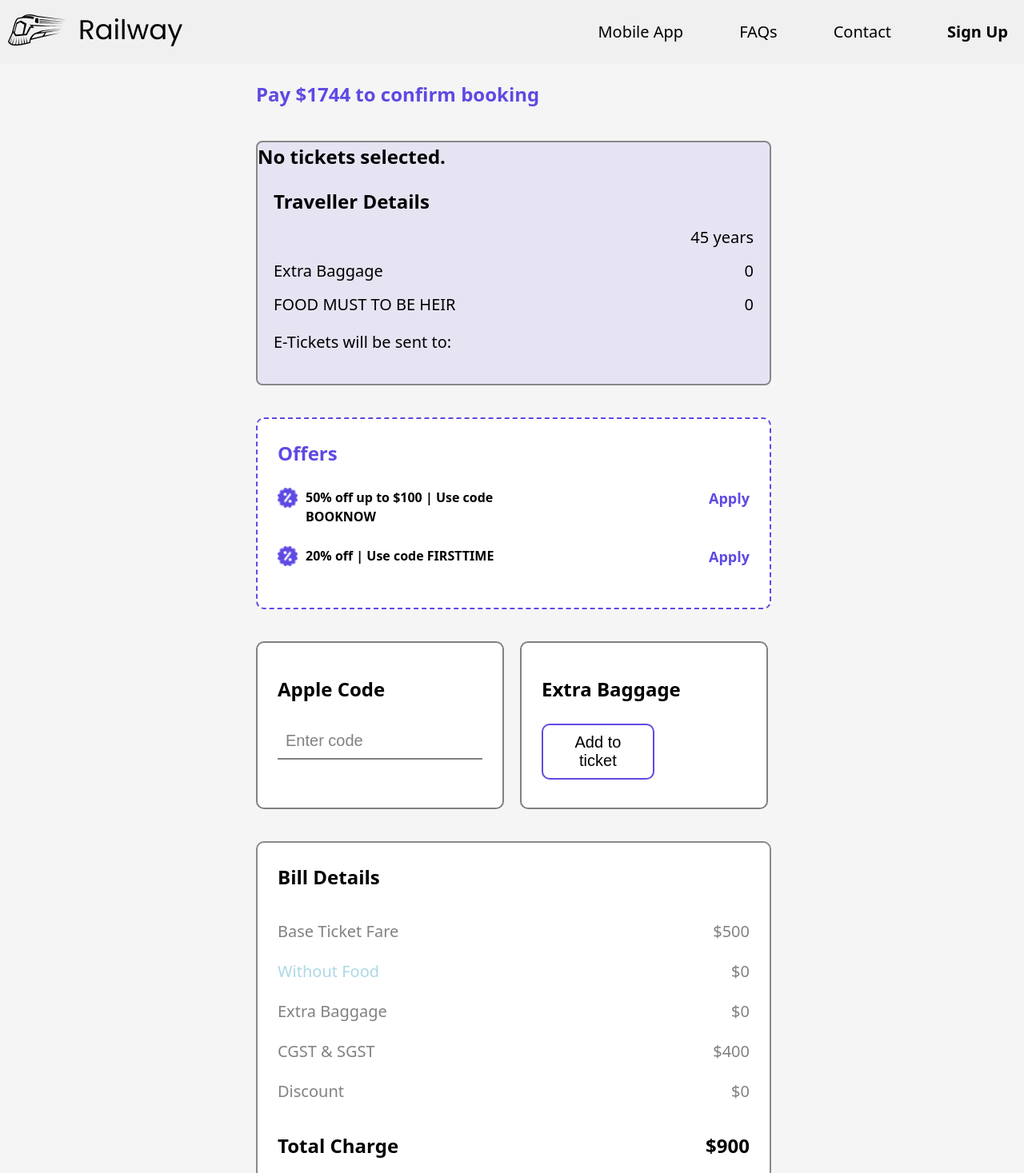
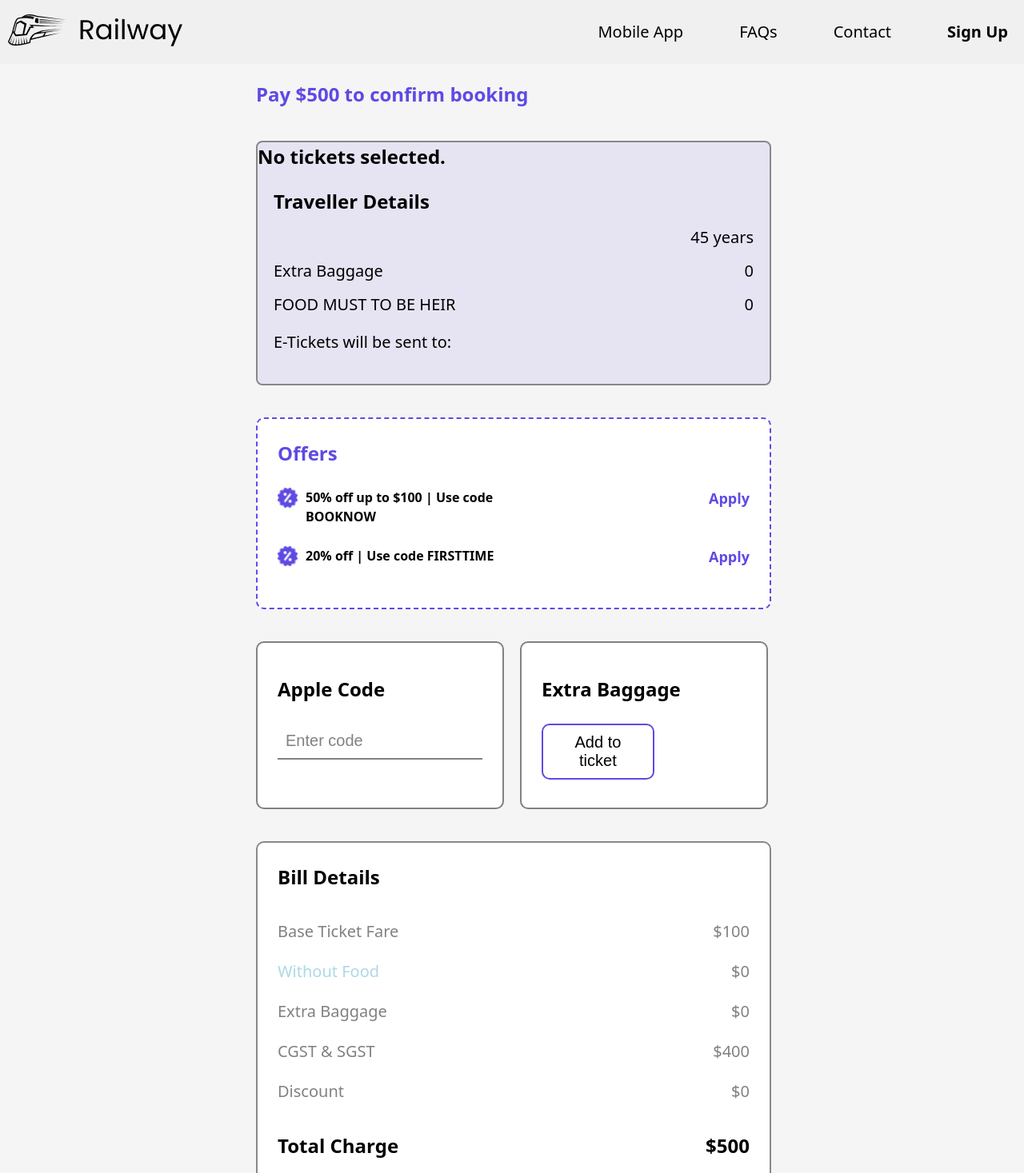
Before and after one commit to RiakhinEvgeniy/react-railway-tickets, a React (Vite) app in the folder railway-tickets/: page /payment in a window 1280 px wide. Shown: the top 1467 px of the page at 80% size. Built offline with nearby package versions, Linux system fonts and the light colour scheme.

Commit message:
ADDED: promo code to the ticket.

```diff
--- a/railway-tickets/src/components/Inputs/TextInput.tsx
+++ b/railway-tickets/src/components/Inputs/TextInput.tsx
@@ -36,7 +36,6 @@ function TextInput({
   const homePage = location.pathname === '/';
   const [isClick, setIsClick] = useState<boolean>(false);
   const dispatch = useDispatch<AppDispatch>();
-  // const citiesData = useSelector((state: RootState) => state.cityData.cities); //cityData из store.ts; cities из sitiesSlice
   const citiesData = useSelector(selectAllCitiesArray); //cityData из store.ts; cities из sitiesSlice
   const isLoading = useSelector((state: RootState) => state.cityData.isLoading);
 
--- a/railway-tickets/src/components/apply/Apply.tsx
+++ b/railway-tickets/src/components/apply/Apply.tsx
@@ -1,10 +1,28 @@
-import { useDispatch } from 'react-redux';
+import { useDispatch, useSelector } from 'react-redux';
+import type { AppDispatch, RootState } from '../../redux/store';
+import { addBaggage, type Baggage } from '../../redux/baggageSlice';
 import './Apply.scss';
-import type { AppDispatch } from '../../redux/store';
-import { addBaggage, type Baggage } from '../../redux/baggageSlice';
+import { isApplyCode } from '../../util/discountUtil';
+import {
+  clearPromo,
+  saveCurrentPromo,
+  setPromoCode,
+} from '../../redux/promoSlice';
 
 function Apply() {
+  const promoText = useSelector(
+    (state: RootState) => state.promoData.currentPromo
+  );
   const dispatch = useDispatch<AppDispatch>();
+
+  const handleApply = (e: React.ChangeEvent<HTMLInputElement>) => {
+    dispatch(saveCurrentPromo(e.target.value));
+    if (isApplyCode(e.target.value)) {
+      dispatch(setPromoCode(e.target.value));
+    } else {
+      dispatch(clearPromo());
+    }
+  };
 
   function addBaggageToTicket() {
     const newBaggage: Baggage = {
@@ -24,6 +42,8 @@ function Apply() {
           type="text"
           className="apply-box__code-bag__field"
           placeholder="Enter code"
+          value={promoText}
+          onChange={(e) => handleApply(e)}
         />
       </div>
       <div className="apply-box__code-bag">
--- a/railway-tickets/src/components/food/Food.tsx
+++ b/railway-tickets/src/components/food/Food.tsx
@@ -1,8 +1,7 @@
-import { useDispatch } from 'react-redux';
+import { useDispatch, useSelector } from 'react-redux';
+import type { AppDispatch, RootState } from '../../redux/store';
+import { clearId, saveId } from '../../redux/idSlice';
 import './Food.scss';
-import type { AppDispatch } from '../../redux/store';
-import { clearId, saveId, type IdState } from '../../redux/idSlice';
-import { useState } from 'react';
 
 interface FoodProps {
   id?: number;
@@ -12,25 +11,19 @@ interface FoodProps {
   detailsOfDish: string;
 }
 
-//при нажатии на кнопку, получать id выбранного блюда
-// сохранять id в context для отображения в выбранного блюда в результирующем счете
-
 function Food({ id, imageUrl, price, nameOfDish, detailsOfDish }: FoodProps) {
-  const [isDisabled, setIsDisabled] = useState(false);
   const dispatch = useDispatch<AppDispatch>();
+  const selectedId = useSelector((state: RootState) => state.idData.idObject);
+  const isDisabled = selectedId === id;
 
   const handleClickOnAddToTicket = () => {
-    const newId: IdState = {
-      idObject: id as string | number,
-    };
-    dispatch(saveId(newId));
-    setIsDisabled((current) => !current);
+    dispatch(saveId({ idObject: id as number }));
   };
 
   const handleClickOnCancelSelectedFood = () => {
     dispatch(clearId());
-    setIsDisabled((current) => !current);
   };
+
   return (
     <div className="food">
       <div
--- a/railway-tickets/src/components/totalcard/TotalCard.tsx
+++ b/railway-tickets/src/components/totalcard/TotalCard.tsx
@@ -1,15 +1,8 @@
 import { useSelector } from 'react-redux';
-import { selectFoodById } from '../../redux/selectors/foodSelectors';
 import './TotalCard.scss';
-import type { RootState } from '../../redux/store';
 import { selectTotalPriceDetails } from '../../redux/selectors/totalSelectors';
 
 function TotalCard() {
-  const foodId = useSelector((state: RootState) => state.idData.idObject);
-  const food = useSelector((state) =>
-    foodId === -1 ? undefined : selectFoodById(state, foodId as number)
-  );
-
   const total = useSelector(selectTotalPriceDetails);
 
   return (
@@ -20,7 +13,7 @@ function TotalCard() {
         <span>{`$${total.baseFare}`}</span>
       </div>
       <div className="totalcard__info">
-        {food ? (
+        {total.nameOfDish ? (
           <span>{`${total.nameOfDish}`}</span>
         ) : (
           <span style={{ color: 'lightblue' }}>Without Food</span>
--- a/railway-tickets/src/pages/HomePage/HomePage.tsx
+++ b/railway-tickets/src/pages/HomePage/HomePage.tsx
@@ -13,8 +13,9 @@ import {
   type TripType,
 } from '../../redux/formSlice';
 import type { AppDispatch, RootState } from '../../redux/store';
+import loadTickets from '../../util/loadTicketsData';
 import './HomePage.scss';
-import loadTickets from '../../util/loadTicketsData';
+
 function HomePage() {
   const initialFormData = useSelector((state: RootState) => state.formData);
   const [formData, setFormData] = useState<FormData>(initialFormData);
--- a/railway-tickets/src/pages/paymentpage/PaymentPage.tsx
+++ b/railway-tickets/src/pages/paymentpage/PaymentPage.tsx
@@ -14,6 +14,7 @@ import Policy from '../../components/policy/Policy';
 import { useSelector } from 'react-redux';
 import type { RootState } from '../../redux/store';
 import './PaymentPage.scss';
+import { selectTotalPriceDetails } from '../../redux/selectors/totalSelectors';
 
 type Pay = 'credit' | 'paypal' | 'bitcoin';
 
@@ -23,6 +24,8 @@ function PaymentPage() {
     (state: RootState) => state.passengerData.passenger
   );
 
+  const total = useSelector(selectTotalPriceDetails);
+
   const handlePayChange = (value: string) => {
     setPaySelect(value as 'credit' | 'paypal' | 'bitcoin');
   };
@@ -30,7 +33,7 @@ function PaymentPage() {
   return (
     <div className="payment">
       <div className="payment__wraper">
-        <h2 className="payment__wraper__title">Pay $1744 to confirm booking</h2>
+        <h2 className="payment__wraper__title">{`Pay $${total.total} to confirm booking`}</h2>
         <div className="payment__wraper__summary">
           <Ticket backgroundColor="lightgray" />
           <TravellerDetails
--- a/railway-tickets/src/redux/idSlice.ts
+++ b/railway-tickets/src/redux/idSlice.ts
@@ -1,13 +1,13 @@
 import { createSlice, type PayloadAction } from '@reduxjs/toolkit';
 
-export type Id = string | number;
+export type Id = string | number | null;
 
 export interface IdState {
   idObject: Id;
 }
 
 const initialState: IdState = {
-  idObject: -1,
+  idObject: null,
 };
 
 const idSlice = createSlice({
--- /dev/null
+++ b/railway-tickets/src/redux/promoSlice.ts
@@ -0,0 +1,40 @@
+import { createSlice, type PayloadAction } from '@reduxjs/toolkit';
+
+export type ApplyCode = 'BOOKNOW' | 'FIRSTTIME';
+
+interface PromoState {
+  code: ApplyCode | null;
+  currentPromo: string;
+}
+
+const initialState: PromoState = {
+  code: null,
+  currentPromo: '',
+};
+
+const promoSlice = createSlice({
+  name: 'promo',
+  initialState,
+  reducers: {
+    setPromoCode: (state, action: PayloadAction<ApplyCode>) => {
+      state.code = action.payload;
+    },
+
+    saveCurrentPromo: (state, action: PayloadAction<string>) => {
+      state.currentPromo = action.payload;
+    },
+
+    getCurrentPromo: (state) => {
+      state.currentPromo;
+    },
+
+    clearPromo: (state) => {
+      state.code = null;
+    },
+  },
+});
+
+export const { setPromoCode, saveCurrentPromo, getCurrentPromo, clearPromo } =
+  promoSlice.actions;
+
+export default promoSlice.reducer;
--- a/railway-tickets/src/redux/selectors/totalSelectors.ts
+++ b/railway-tickets/src/redux/selectors/totalSelectors.ts
@@ -1,6 +1,6 @@
+import { getDiscountPercent } from '../../util/discountUtil';
 import type { RootState } from '../store';
 import { createSelector } from '@reduxjs/toolkit';
-import { selectFoodById } from './foodSelectors';
 
 export interface TotalPriceDetails {
   baseFare: number;
@@ -13,10 +13,11 @@ export interface TotalPriceDetails {
 }
 
 // фиксированные значения
-const BASE_TICKET_FARE = 500;
+const BASE_TICKET_FARE = 100;
 const CGST_SGST = 400;
-const DISCOUNT = 0;
 const PRICE_BAGGAGE_DEFAULT = 0;
+
+const selectFoodEntities = (state: RootState) => state.foodData.byId;
 
 const selectFoodId = (state: RootState) => state.idData.idObject;
 
@@ -25,14 +26,24 @@ const selectBaggagePrice = (state: RootState) =>
     ? state.baggageData.priceOfBaggage
     : PRICE_BAGGAGE_DEFAULT;
 
+const selectPromoCode = (state: RootState) => state.promoData.code;
+
 // Мемоизированный селектор, который собирает всё вместе
 export const selectTotalPriceDetails = createSelector(
-  [selectFoodId, selectBaggagePrice, (state: RootState) => state],
-  (foodId, baggagePrice, state): TotalPriceDetails => {
-    // получаем блюдо (foodSelector — это функция)
-    const food = foodId !== -1 ? selectFoodById(state, foodId as number) : undefined;
+  [selectFoodEntities, selectFoodId, selectBaggagePrice, selectPromoCode],
+  (foodEntities, foodId, baggagePrice, promoCode): TotalPriceDetails => {
+
+    const key = foodId != null ? foodId : null;
+
+    const food = key ? foodEntities[key as number] : undefined;
 
     const foodPrice = food ? food.price : 0;
+
+    const discount = getDiscountPercent(promoCode);
+
+    const DISCOUNT =
+      ((BASE_TICKET_FARE + foodPrice + baggagePrice + CGST_SGST) * discount) /
+      100;
 
     const total =
       BASE_TICKET_FARE + foodPrice + baggagePrice + CGST_SGST - DISCOUNT;
--- a/railway-tickets/src/redux/store.ts
+++ b/railway-tickets/src/redux/store.ts
@@ -7,6 +7,7 @@ import trainReducer from './trainSlice';
 import foodReducer from './foodSlice';
 import idReducer from './idSlice';
 import baggageReducer from './baggageSlice';
+import promoReducer from './promoSlice';
 
 export const store = configureStore({
   reducer: {
@@ -18,6 +19,7 @@ export const store = configureStore({
     foodData: foodReducer,
     idData: idReducer,
     baggageData: baggageReducer,
+    promoData: promoReducer,
   },
 });
 
--- /dev/null
+++ b/railway-tickets/src/util/discountUtil.ts
@@ -0,0 +1,16 @@
+import type { ApplyCode } from "../redux/promoSlice";
+
+export function isApplyCode(value: string): value is ApplyCode {
+  return value === "BOOKNOW" || value === "FIRSTTIME";
+}
+
+// Карта скидок по коду
+export const discountMap: Record<ApplyCode, number> = {
+  BOOKNOW: 15,
+  FIRSTTIME: 10,
+};
+
+// Возвращает скидку в процентах
+export function getDiscountPercent(code: ApplyCode | null): number {
+  return code ? discountMap[code] ?? 0 : 0;
+}
```
Also changed, not shown: railway-tickets/src/util/getSelectedFood.ts (deleted, +0 -14 lines).
